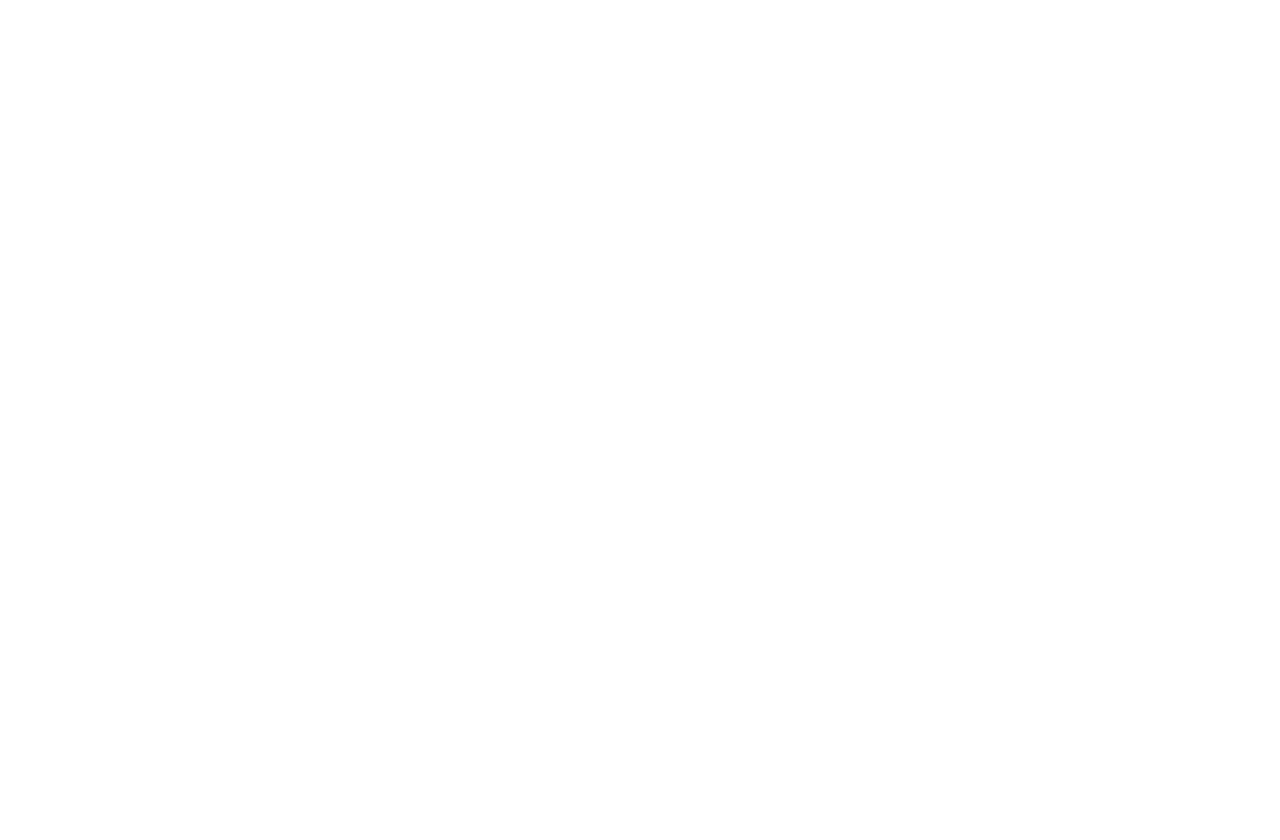
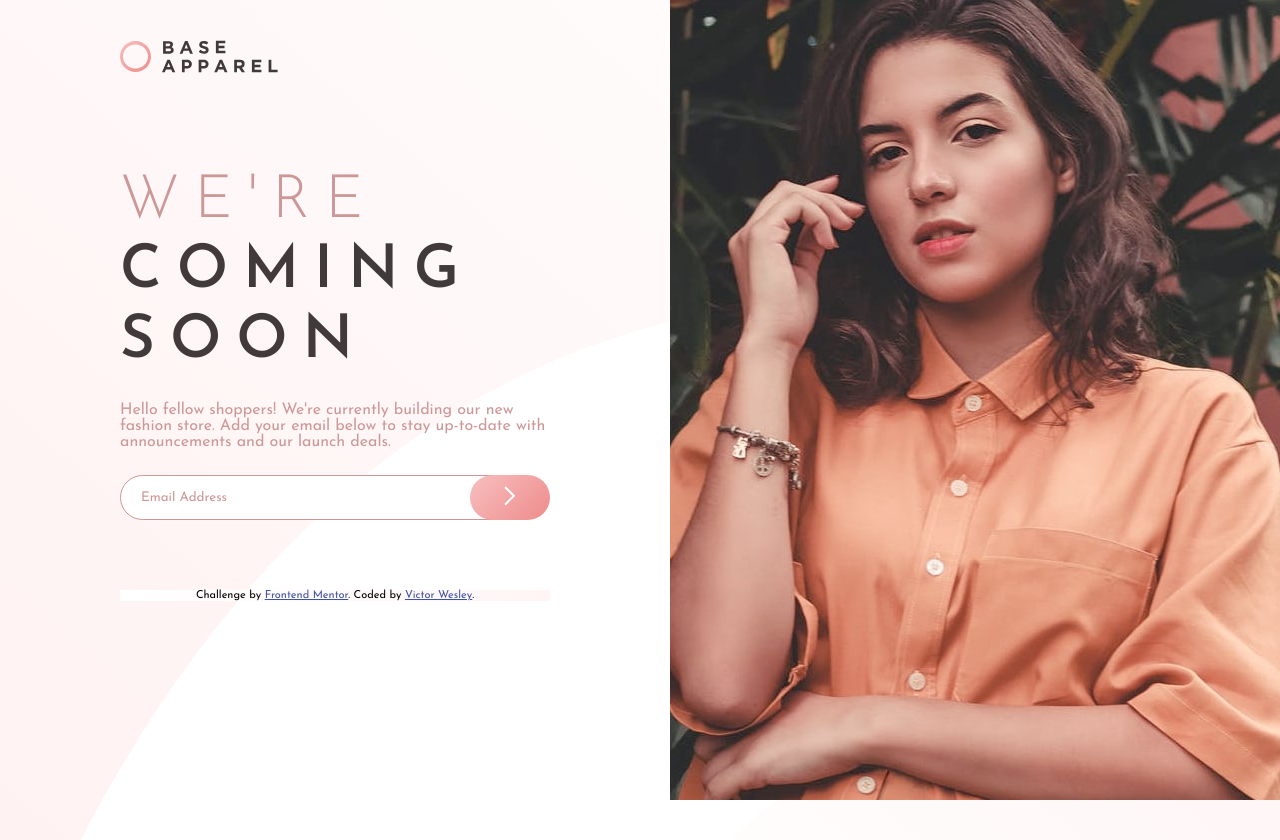
Before and after one commit to victor-wes/Projeto-FrontendMentor, a plain HTML site: page index.html in a window 1280 px wide. Before the commit the page ends 800 px from the top, so only its background shows below. Drawn offline with Linux system fonts and the light colour scheme.

Commit message:
finalizado html e css do projeto

```diff
--- a/index.html
+++ b/index.html
@@ -4,12 +4,43 @@
     <meta charset="UTF-8">
     <meta http-equiv="X-UA-Compatible" content="IE=edge">
     <meta name="viewport" content="width=device-width, initial-scale=1.0">
-    <link rel="stylesheet" href="./css/style.css">
-    <title>Document</title>
+    <link rel="preconnect" href="https://fonts.googleapis.com">
+    <link rel="preconnect" href="https://fonts.gstatic.com" crossorigin>
+    <link href="https://fonts.googleapis.com/css2?family=Josefin+Sans:wght@300;400;600&display=swap" rel="stylesheet">
+    <link rel="icon" type="image/png" sizes="32x32" href="./src/images/favicon-32x32.png">
+    <link rel="stylesheet" href="./src/css/fmw.css">
+    <link rel="stylesheet" href="./src/css/style.css">
+    <title>Base Apparel coming soon page</title>
 </head>
 <body>
+    <section class="container">
+        <header>
+            <img src="./src/images/logo.svg" alt="logo">
+        </header>
+
+        <main>
+            <h1><span class="we-re">We're</span><br>coming soon</h1>
+            <p>Hello fellow shoppers! We're currently building our new fashion store. Add your email below to stay up-to-date with announcements and our launch deals.</p>
+            <div class="enviar-email">
+                <input type="email" name="email" id="email" placeholder="Email Address">
+                <img src="./src/images/icon-error.svg" alt="Erro">
+                <button>
+                    <img src="./src/images/icon-arrow.svg" alt="Enviar">
+                </button>
+            </div>
+        </main>
+
+        <footer>
+            <p class="attribution">
+                Challenge by <a href="https://www.frontendmentor.io?ref=challenge" target="_blank">Frontend Mentor</a>.
+                Coded by <a href="https://github.com/victor-wes">Victor Wesley</a>.
+            </p>
+        </footer>
+    </section><!--container-->
+
+    <img src="./src/images/hero-desktop.jpg" alt="">
 
 
-    <script src="./js/index.js"></script>
+    <script src="./src/js/index.js"></script>
 </body>
 </html>
--- /dev/null
+++ b/src/css/fmw.css
@@ -0,0 +1,47 @@
+/*
+## Colors
+
+### Primary
+
+-
+-
+
+### Neutral
+
+-
+
+### Gradients
+
+- Linear, 135deg, from hsl(0, 0%, 100%), to
+-
+
+## Typography
+
+### Body Copy
+
+- Font size: 16px
+
+### Font
+
+- Family: [Josefin Sans](https://fonts.google.com/specimen/Josefin+Sans)
+- Weights: 300, 400, 600
+
+*/
+
+
+*{
+    margin: 0;
+    padding: 0;
+    box-sizing: border-box;
+    font-family: "Josefin Sans";
+}
+
+.attribution {
+    font-size: 11px;
+    text-align: center;
+    background-image: linear-gradient(135deg,hsl(0, 0%, 100%),hsl(0, 100%, 98%));
+}
+
+.attribution a {
+    color: hsl(228, 45%, 44%);
+}
--- a/src/css/style.css
+++ b/src/css/style.css
@@ -0,0 +1,99 @@
+:root{
+    --Desaturated-Red: hsl(0, 36%, 70%);
+    --Soft-Red: hsl(0, 93%, 68%);
+    --Dark-Grayish-Red: hsl(0, 6%, 24%);
+}
+
+
+body{
+    background-image: url(../images/bg-pattern-desktop.svg);
+    background-position: center;
+    background-size: cover;
+    width: 100vw;
+    max-width: 1440px;
+    display: flex;
+    justify-content: space-between;
+    overflow-y: hidden;
+}
+
+section.container{
+    width: 430px;
+    margin: 0 auto;
+    position: relative;
+    top: 40px;
+}
+
+header{
+    margin-bottom: 90px;
+}
+
+main h1{
+    font-size: 60px;
+    text-transform: uppercase;
+    letter-spacing: 15px;
+    color: var(--Dark-Grayish-Red);
+    line-height: 70px;
+}
+
+.we-re{
+    color: var(--Desaturated-Red);
+    font-weight: 300;
+}
+
+main p{
+    font-size: 16px;
+    color: var(--Desaturated-Red);
+    font-weight: 400;
+    margin: 25px 0;
+}
+
+main div.enviar-email{
+    width: 100%;
+    position: relative;
+    top: 0;
+    left: 0;
+}
+
+div.enviar-email input{
+    width: 100%;
+    max-width: 400px;
+    padding: 15px 20px;
+    border-radius: 30px;
+    border: 1px solid var(--Desaturated-Red);
+}
+
+input::placeholder{
+    color: var(--Desaturated-Red);
+}
+
+div.enviar-email > img{
+    display: none;
+}
+
+div.enviar-email button{
+    width: 80px;
+    height: 45px;
+    position: absolute;
+    right: 0px;
+    border-radius: 40px;
+    border: 0;
+    background-image: linear-gradient(135deg,hsl(0, 80%, 86%),hsl(0, 74%, 74%));
+    cursor: pointer;
+}
+
+div.enviar-email button:hover{
+    background-image: linear-gradient(135deg,hsla(0, 80%, 86%, 0.500),hsla(0, 74%, 74%, 0.700));
+    width: 82px;
+    height: 47px;
+    right: -1px;
+    top: -1px;
+    box-shadow: 0px 0px 10px rgba(0, 0, 0, 0.300);
+}
+
+body > img{
+    height: 100vh;
+}
+
+footer{
+    margin-top: 70px;
+}
```
